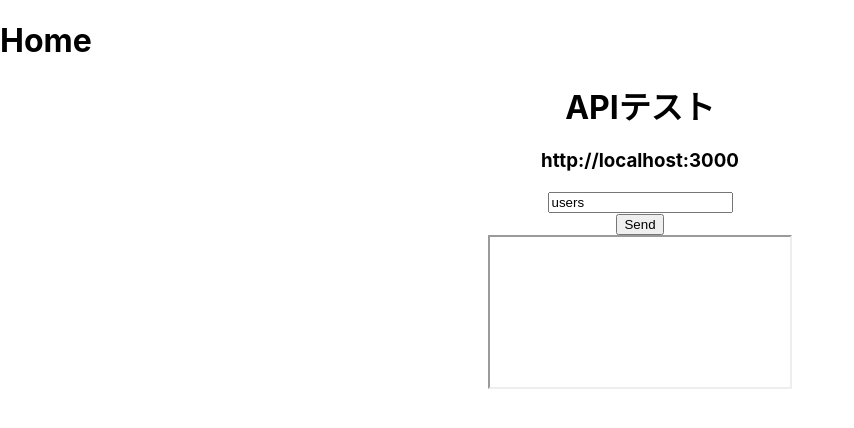
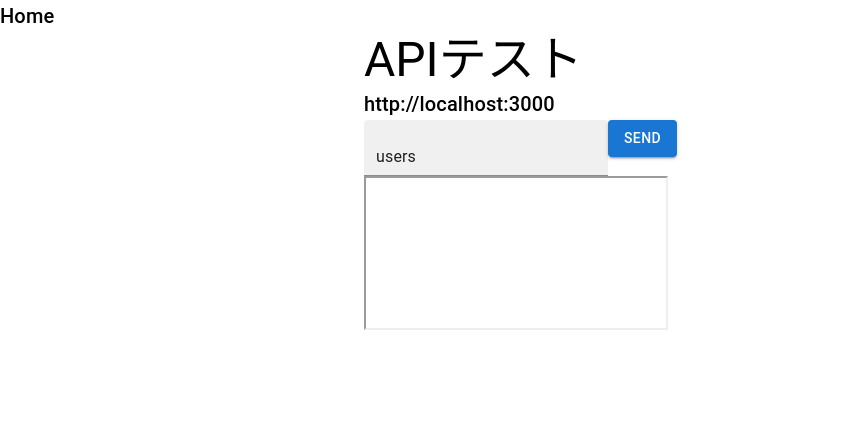
Before and after one commit to syamaguc/ft_transcendence, a React (Create React App) app in the folder frontend/: page / in a window 1280 px wide. Shown: the top 428 px of the page, without its empty margins (0-854 px from the left). Built offline with nearby package versions, Linux system fonts and the light colour scheme.

Commit message:
update: css use material-ui

```diff
--- a/frontend/src/App.css
+++ /dev/null
@@ -1,38 +0,0 @@
-.App {
-  text-align: center;
-}
-
-.App-logo {
-  height: 40vmin;
-  pointer-events: none;
-}
-
-@media (prefers-reduced-motion: no-preference) {
-  .App-logo {
-    animation: App-logo-spin infinite 20s linear;
-  }
-}
-
-.App-header {
-  background-color: #282c34;
-  min-height: 100vh;
-  display: flex;
-  flex-direction: column;
-  align-items: center;
-  justify-content: center;
-  font-size: calc(10px + 2vmin);
-  color: white;
-}
-
-.App-link {
-  color: #61dafb;
-}
-
-@keyframes App-logo-spin {
-  from {
-    transform: rotate(0deg);
-  }
-  to {
-    transform: rotate(360deg);
-  }
-}
--- a/frontend/src/App.tsx
+++ b/frontend/src/App.tsx
@@ -1,6 +1,5 @@
 import { Route, Routes } from 'react-router-dom';
 import Home from './components/pages/Home';
-import './App.css';
 
 const App = () => (
   <Routes>
--- a/frontend/src/components/pages/APITest.tsx
+++ b/frontend/src/components/pages/APITest.tsx
@@ -1,3 +1,12 @@
+import {
+  Grid,
+  Box,
+  Button,
+  TextField,
+  Container,
+  Typography,
+} from '@mui/material';
+
 interface props {
   val: string;
   endpoint: string;
@@ -6,30 +15,32 @@ interface props {
 }
 
 const APITest = ({ val, endpoint, onInputChange, onButtonClick }: props) => (
-  <div className="App">
-    <div>
-      <h1>APIテスト</h1>
-    </div>
-    <div>
-      <h3>http://localhost:3000</h3>
-      <input
+  <Grid container justifyContent="center">
+    <Container maxWidth="sm">
+      <Typography variant="h3">APIテスト</Typography>
+      <Box>
+        <Typography variant="h6">http://localhost:3000</Typography>
+        <TextField
+          id="filled-search"
+          type="search"
+          variant="filled"
           placeholder="users"
           value={val}
           onChange={(e) => onInputChange(e.target.value)}
         />
-    </div>
-    <div>
-      <button
+        <Button
+          variant="contained"
           onClick={() => {
             onButtonClick(val);
           }}
           type="button"
         >
-        <span className="">Send</span>
-      </button>
-    </div>
+          Send
+        </Button>
+      </Box>
       <iframe title="test" src={`http://localhost:3000/${endpoint}`} />
-  </div>
+    </Container>
+  </Grid>
 );
 
 export default APITest;
--- a/frontend/src/components/pages/Home.tsx
+++ b/frontend/src/components/pages/Home.tsx
@@ -1,8 +1,9 @@
+import { Typography } from '@mui/material';
 import APITest from '../../containers/pages/APITest';
 
 const Home = () => (
   <>
-    <h1>Home</h1>
+    <Typography variant="h6">Home</Typography>
     <APITest />
   </>
 );
```
Lines whose indentation alone changed are shown as unchanged.
